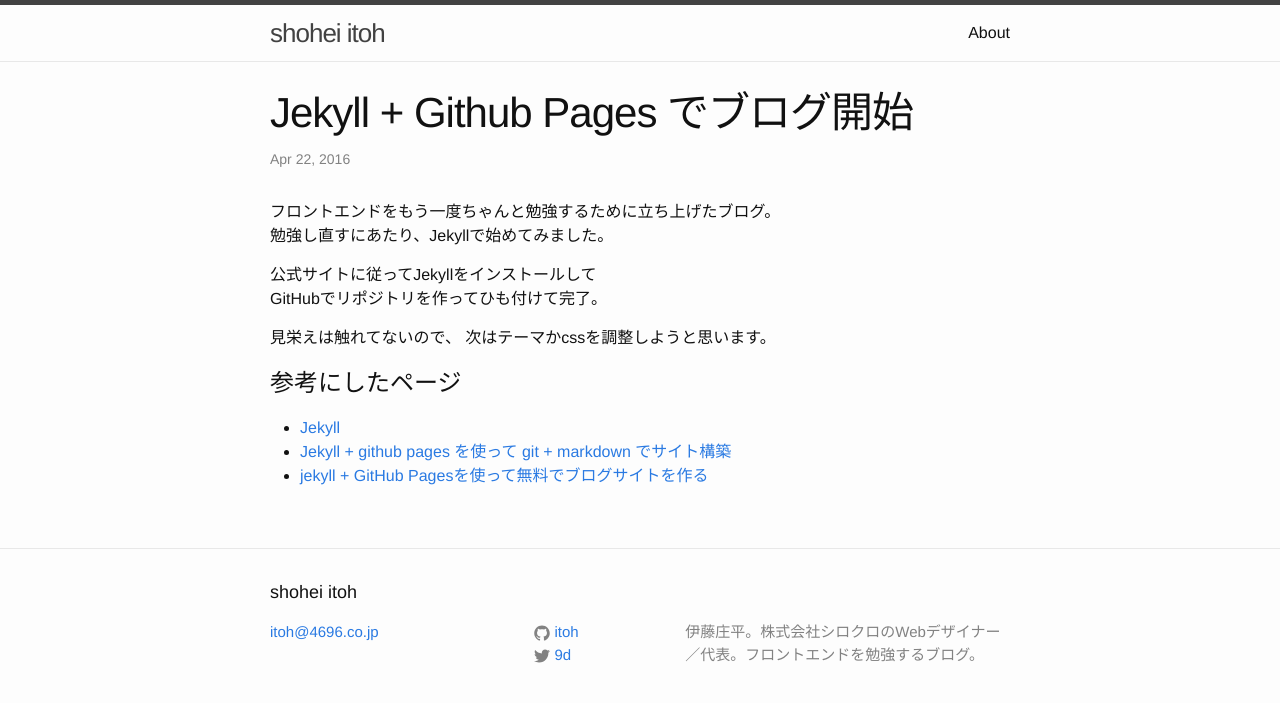
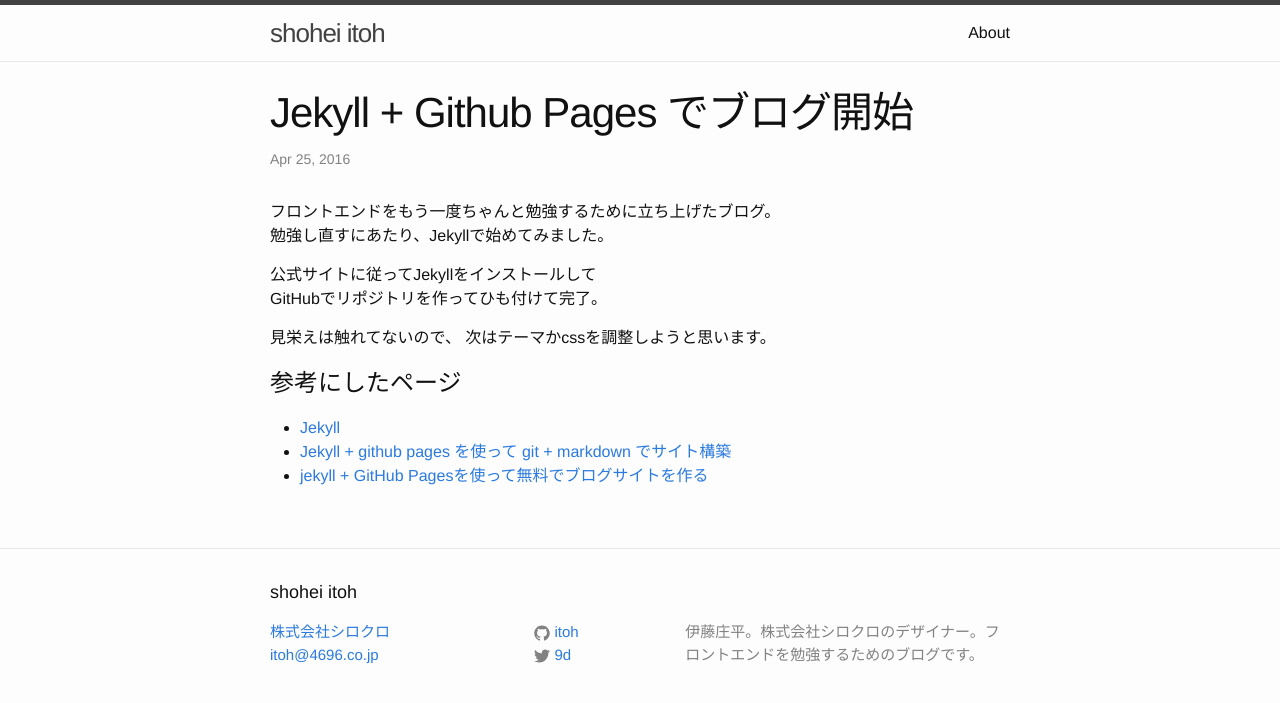
Before and after one commit to itoh/itoh.github.io, a Jekyll site: the page built from _posts/2016-04-25-blog.markdown, in a window 1280 px wide. Shown: the top 703 px of the page. Built offline with Jekyll 4.4.1, drawn with Linux system fonts in a browser that asks for light colours.

Commit message:
フッター修正

```diff
--- a/_config.yml
+++ b/_config.yml
@@ -7,9 +7,10 @@
 
 # Site settings
 title: shohei itoh
+website: http://www.4696.co.jp/
 email: itoh@4696.co.jp
 description: > # this means to ignore newlines until "baseurl:"
-  伊藤庄平。株式会社シロクロのWebデザイナー／代表。フロントエンドを勉強するブログ。
+  伊藤庄平。株式会社シロクロのデザイナー。フロントエンドを勉強するためのブログです。
 baseurl: "" # the subpath of your site, e.g. /blog
 url: "http://itoh.github.io" # the base hostname & protocol for your site
 twitter_username: 9d
--- a/_includes/footer.html
+++ b/_includes/footer.html
@@ -7,6 +7,7 @@
     <div class="footer-col-wrapper">
       <div class="footer-col footer-col-1">
         <ul class="contact-list">
+          <li><a href="{{ site.website }}">株式会社シロクロ</a></li>
           <li><a href="mailto:{{ site.email }}">{{ site.email }}</a></li>
         </ul>
       </div>
--- a/_posts/2016-04-22-blog.markdown
+++ b/_posts/2016-04-25-blog.markdown
@@ -1,7 +1,7 @@
 ---
 layout: post
 title:  "Jekyll + Github Pages でブログ開始"
-date:   2016-04-22 12:00:00 +0900
+date:   2016-04-25 23:40:00 +0900
 categories: jekyll
 ---
 フロントエンドをもう一度ちゃんと勉強するために立ち上げたブログ。
```
Also changed, not shown: about.md (+1 -4 lines).
